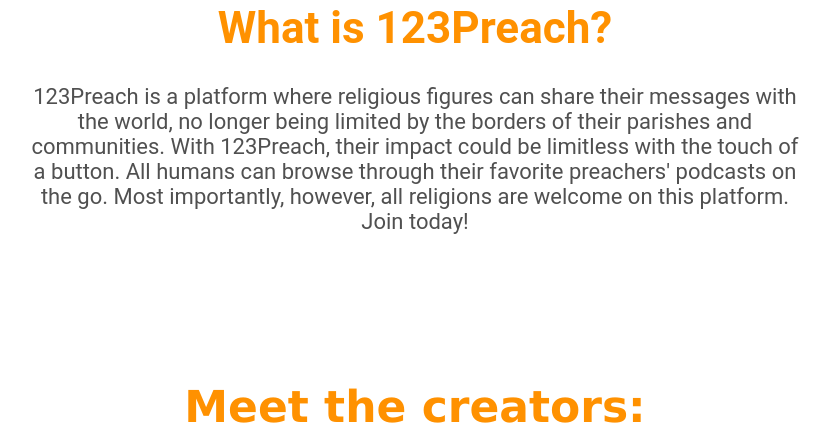
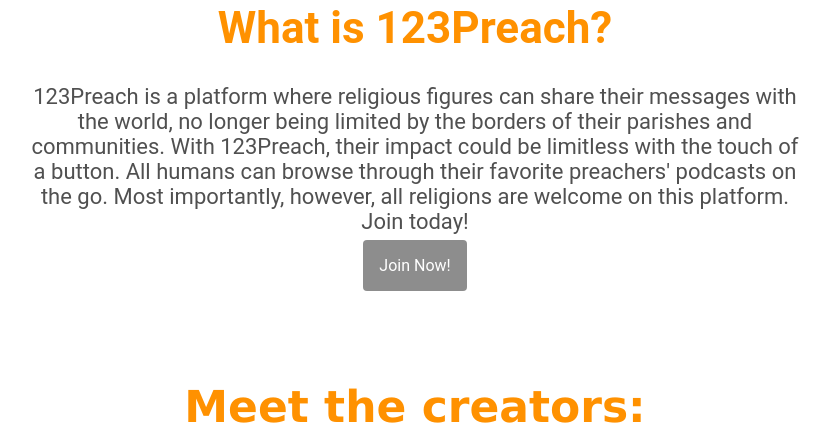
Before and after one commit to alinasuarez1/123prrrrrEACH, a Python web app: template templates/index.html in a window 1280 px wide. Shown: the part 667-1099 px from the top of the page, without its empty margins (225-1055 px from the left). Run offline with Jinja, Linux system fonts and the light colour scheme; the template is opened without the code that fills it, so the values that code supplies are empty.

Commit message:
new stuff w login button

```diff
--- a/main.py
+++ b/main.py
@@ -304,5 +304,5 @@ app = webapp2.WSGIApplication([         #Anything that isn't specified goes to t
     ('/feed', FeedHandler),
     ('/followbtn', FollowHandler),
     ('/deletor', DeleteHandler),
-    ('.*', MainHandler),
+    ('.*', MainPageHandler),
 ])
--- a/static/menu.css
+++ b/static/menu.css
@@ -345,3 +345,11 @@ font-family: roboto;
     font-size: 35;
     font-weight: bold;
 }
+
+#joinnowbtn{
+    text-decoration: none;
+}
+
+#joinnowbtn:hover{
+    background-color: rgba(185, 186, 187, 0.979);
+}
--- a/templates/index.html
+++ b/templates/index.html
@@ -51,6 +51,8 @@
     <div id="aboutus">
         <h1 id="abotustitle"> What is 123Preach? </h1>
         <p>123Preach is a platform where religious figures can share their messages with the world, no longer being limited by the borders of their parishes and communities. With 123Preach, their impact could be limitless with the touch of a button. All humans can browse through their favorite preachers' podcasts on the go. Most importantly, however, all religions are welcome on this platform. Join today!</p>
+
+    <a class="dropbtn" href="{{login_url}}" id="joinnowbtn">Join Now!</button></a>
     </div>
 
     <div id="meetcreators">
```
